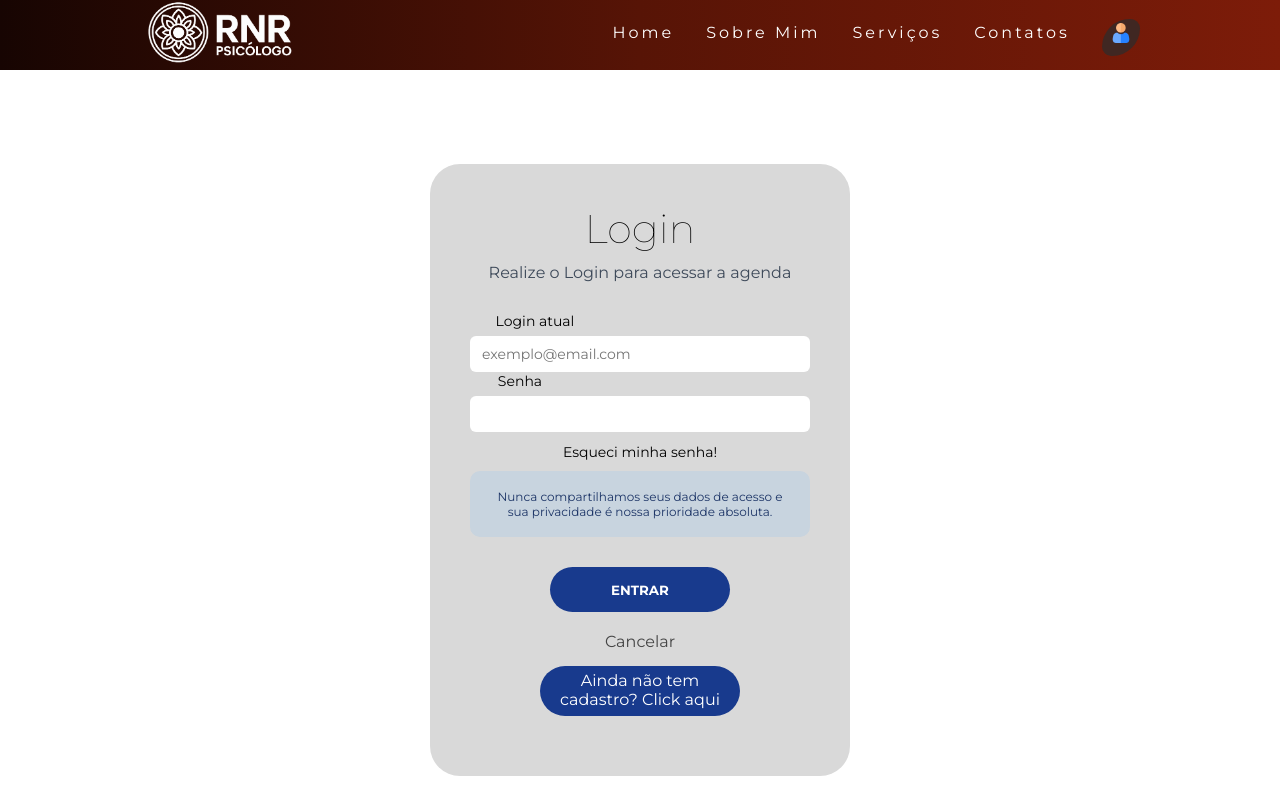
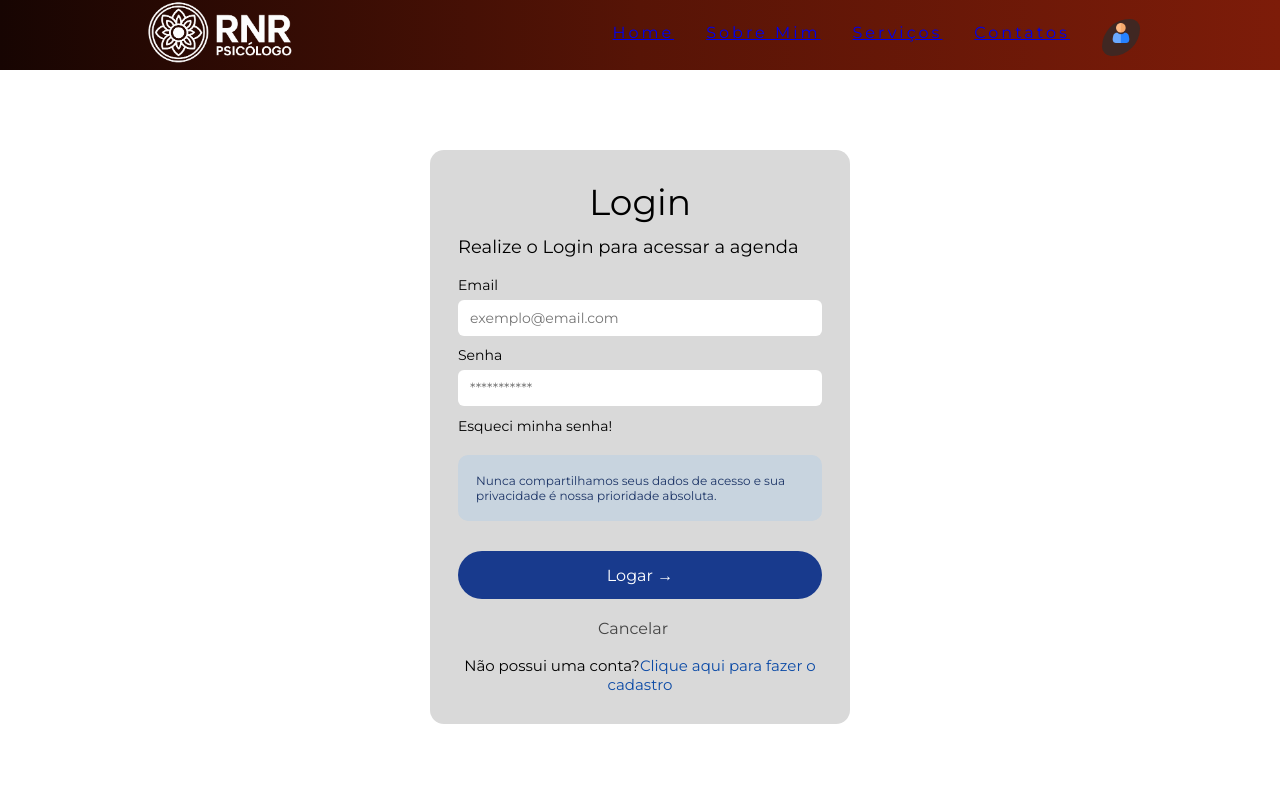
Before and after one commit to VictorEmanuel06/projeto-integrador-back-end, a React (Vite) app in the folder frontend/: page /loginusuario in a window 1280 px wide. Shown: the top 800 px of the page. Built offline with nearby package versions, Linux system fonts and the light colour scheme; no server answers.

Commit message:
layout login

```diff
--- a/frontend/src/components/footer/Footer.css
+++ b/frontend/src/components/footer/Footer.css
@@ -7,7 +7,7 @@ h1, h2, h3, h4 {
     font-weight: 100;
 }
 
-p, li, a, span {
+p, li, span {
     font-weight: 400;
 }
 
--- a/frontend/src/pages/cadastroAdm/CadastroAdm.jsx
+++ b/frontend/src/pages/cadastroAdm/CadastroAdm.jsx
@@ -52,6 +52,7 @@ const CadastroAdm = () => {
             type="text"
             name="name"
             id="name"
+            placeholder="Digite seu nome"
             value={valores.name} // <-- ADICIONADO: Controla o input
             onChange={handleInput}
           />
@@ -64,6 +65,7 @@ const CadastroAdm = () => {
             type="email"
             name="email"
             id="email"
+            placeholder="Digite seu email"
             value={valores.email} // <-- ADICIONADO: Controla o input
             onChange={handleInput}
           />
@@ -76,6 +78,7 @@ const CadastroAdm = () => {
             type="password"
             name="password"
             id="password"
+            placeholder="Digite sua senha"
             autoComplete="new-password"
             value={valores.password} // <-- ADICIONADO: Controla o input
             onChange={handleInput}
@@ -85,7 +88,7 @@ const CadastroAdm = () => {
           )}
         </div>
 
-        <div className="info-cadAdm">
+        <div className="info-adm">
           Seus dados são protegidos por protocolos de segurança.
           Não compartilhamos informações pessoais com terceiros.
         </div>
--- a/frontend/src/pages/cadastroUsuario/CadastroUsuario.css
+++ b/frontend/src/pages/cadastroUsuario/CadastroUsuario.css
@@ -51,11 +51,6 @@
     font-size: 14px;
 }
 
-.info-usuario{
-    text-align: center;
-    margin: 20px;
-}
-
 .btn-usuario{
   width: 100%;
   height: 52px;
@@ -73,4 +68,11 @@
 .voltar_login{
     margin-top: 40px;
     color: #000;
+    text-decoration: none;
+    font-size: 15px;
 }
+.voltar-link{
+    text-decoration: none;
+    color: #0b4aa6;
+    font-size: 15px;
+}
--- a/frontend/src/pages/cadastroUsuario/CadastroUsuario.jsx
+++ b/frontend/src/pages/cadastroUsuario/CadastroUsuario.jsx
@@ -58,14 +58,14 @@ const handleSubmit = async (event) => {
 
         <div className="form-usuario">
             <label htmlFor="email">E-mail</label>
-            <input type="email" name="email" id="email" autoComplete="email"
+            <input type="email" name="email" id="email" autoComplete="email" placeholder="Digite seu email"
                 onChange={handleInput} />
             <span> {validationErrors.email} </span>
         </div>
 
         <div className="form-usuario">
             <label htmlFor="password">Senha</label>
-            <input type="password" name="password" id="password" autoComplete="new-password"
+            <input type="password" name="password" id="password" autoComplete="new-password" placeholder="Digite sua senha"
                 onChange={handleInput} />
             <span> {validationErrors.password} </span>
         </div>
@@ -75,7 +75,7 @@ const handleSubmit = async (event) => {
             <input type="password"></input>
         </div> */}
 
-        <div className="info-usuario">
+        <div className="alerta">
             Seus dados são protegidos por protocolos de segurança.
             Não compartilhamos informações pessoais com terceiros.
         </div>
@@ -84,7 +84,12 @@ const handleSubmit = async (event) => {
             Cadastrar conta →
         </button>
 
-            <NavLink to="/loginusuario" className="voltar_login" >Já possui uma conta? Clique para fazer login</NavLink>
+            <div className="voltar-login">
+                Já possui uma conta?
+                <NavLink to="/loginusuario" className="voltar-link" >
+                    Clique para fazer login
+                </NavLink>
+            </div>
 
     </div>
     </form>
--- a/frontend/src/pages/contats/Contatos.css
+++ b/frontend/src/pages/contats/Contatos.css
@@ -24,20 +24,10 @@ h4 {
 
 p,
 li,
-a,
 span {
     font-weight: 400;
 }
 
-a {
-    color: #fff;
-    text-decoration: none;
-    transition: 0.3s;
-}
-
-a:hover {
-    opacity: 0.7;
-}
 
 
 /* Formulario de contato */
--- a/frontend/src/pages/loginAdm/LoginAdm.jsx
+++ b/frontend/src/pages/loginAdm/LoginAdm.jsx
@@ -71,6 +71,7 @@ const LoginAdm = () => {
             type="email"
             name="email"
             id="email"
+            placeholder="email@email.com"
             autoComplete="email"
             value={valores.email}
             onChange={handleInput}
@@ -89,6 +90,7 @@ const LoginAdm = () => {
             type="password"
             name="password"
             id="password"
+            placeholder="*************"
             autoComplete="current-password"
             value={valores.password}
             onChange={handleInput}
@@ -115,14 +117,20 @@ const LoginAdm = () => {
           Logar →
         </button>
 
+          <NavLink to="/" className="cancelar-adm">
+            Cancelar
+          </NavLink>
+
         <div className="login-adm">
           Não possui uma conta?
           <NavLink
             to="/cadastroadm"
             className="redi-cad-adm"
           >
-            Clique para fazer o cadastro
+            Clique aqui para fazer o cadastro
           </NavLink>
+
+          {/* <NavLink className="btn-voltar-login" to="/loginusuario">Voltar para Login usuario</NavLink> */}
         </div>
       </form>
     </div>
--- a/frontend/src/pages/loginUsuario/LoginUsuario.jsx
+++ b/frontend/src/pages/loginUsuario/LoginUsuario.jsx
@@ -69,27 +69,40 @@ function LoginUsuario() {
   };
 
   return (
-    <div className="container-login-user">
-      <div className="card-usuario">
-        <h1 className="card-login-h1">Login</h1>
+      <div className="card-loginusuario">
+        <h1 className="title-loginusuario">Login</h1>
 
-        <p className="descricao-usuario">
+        <p className="subtitle-usuario">
           Realize o Login para acessar a agenda
         </p>
 
-        <form action="" onSubmit={handleSubimt} className="form-usuario">
+        <form onSubmit={handleSubimt} noValidate>
 
-          <div>
-            <label htmlFor="email" className="label-usuario">Login atual</label>
-            <input type="text" placeholder="exemplo@email.com" name="email" id="email" autoComplete="email"
-              onChange={handleInput} />
+          <div className="form-usuario">
+            <label htmlFor="email">Email</label>
+
+            <input
+            type="text"
+            placeholder="exemplo@email.com"
+            name="email"
+            id="email"
+            autoComplete="email"
+            onChange={handleInput} />
+
             <span>{errors.email}</span>
           </div>
 
-          <div>
-            <label htmlFor="password" className="label-usuario-senha">Senha</label>
-            <input className="password-usuario" type="password" name="password" id="password" autoComplete="current-password"
-              onChange={handleInput} />
+          <div className="form-usuario">
+            <label htmlFor="password">Senha</label>
+
+            <input
+            className="password-usuario"
+            type="password" name="password"
+            id="password"
+             placeholder="***********"
+            autoComplete="current-password"
+            onChange={handleInput} />
+
             <span>{errors.password}</span>
             <NavLink to="/recuperarsenhausuario" className="esqueci-senha-usuario">Esqueci minha senha!</NavLink>
           </div>
@@ -99,19 +112,28 @@ function LoginUsuario() {
             dados de acesso e sua privacidade é nossa prioridade absoluta.
           </div>
 
-          <button className="entrar" type="submit">
-            ENTRAR
+          <button className="btn-loginusuario" type="submit">
+            Logar →
           </button>
 
           <NavLink to="/" className="cancelar">
             Cancelar
           </NavLink>
 
-          <NavLink to="/cadastrousuario" className="btn_cadastro">Ainda não tem cadastro? Click aqui</NavLink>
+          <div className="login-usuario">
+            Não possui uma conta?
+            <NavLink
+              to="/cadastrousuario"
+              className="redi-cad-usuario"
+              >
+                Clique aqui para fazer o cadastro
+              </NavLink>
+          </div>
+
+          {/* <NavLink to="/loginadm" className="btn-login-adm">Login Adiministrativo</NavLink> */}
 
         </form>
       </div>
-    </div>
   );
 }
 
--- a/frontend/src/pages/loginUsuario/loginUsuario.css
+++ b/frontend/src/pages/loginUsuario/loginUsuario.css
@@ -1,61 +1,57 @@
-.container-login-user{
-    display: flex;
-    justify-content: center;
-    align-items: center;
-    min-height: 100vh;
+.card-loginusuario{
+    width: 420px;
+    background: #d9d9d9;
+    border-radius: 14px;
+    padding: 30px 28px;
+    margin: 80px auto;
 }
 
-.card-usuario{
-    width: 420px;
-    background: #d9d9d9;
-    padding: 40px;
-    border-radius: 30px;
+.title-loginusuario{
+    color: #000;
+    font-size: 36px;
+    font-weight: 400;
+    margin-bottom: 10px;
     text-align: center;
-    font-family: "Montserrat", sans-serif;
 }
 
-.card-login-h1{
-    color: #000;
-    font-size: 40px;
+.subtitle-usuario{
+    font-size: 14px;
+    color: #3e4a5a;
+    line-height: 1.5;
+    margin-bottom: 30px;
+    width: 100%;
+}
+
+.form-usuario{
+    margin-bottom: 16px;
+}
+
+.form-usuario label {
+    display: block;
+    font-size: 14px;
+    color: #fff;
+    margin-bottom: 6px;
+}
+
+.form-adm input {
+    width: 100%;
+    height: 40px;
+    border: none;
+    border-radius: 6px;
+    background: #dddddd;
+    padding: 0 12px;
+    outline: none;
+    font-size: 14px;
+}
+
+.password-usuario{
     margin-bottom: 10px;
 }
 
-.descricao-usuario{
-    color: #3e4a5a;
-    margin-bottom: 30px;
-}
-
-.form-usuario{
-    display:flex;
-    flex-direction:column;
-}
-
-
-.label-usuario{
-    margin-right: 210px;
-    margin-bottom: 8px;
-    font-size: 15px;
-    color: #000;
-}
-.label-usuario-senha{
-    margin-right: 240px;
-}
-
-
-.password-usuario{
-    height: 40px;
-    border: none;
-    border-radius: 8px;
-    margin-bottom: 10px;
-    padding-left: 10px;
-}
-
 .esqueci-senha-usuario{
-    /* margin-right: 160px;
-    margin-bottom: 40px;
-    margin-top: 40px; */
     font-size: 14px;
     color: #000;
+    text-decoration: none;
 }
 
 .alerta{
@@ -64,34 +60,60 @@
     border-radius:10px;
     color:#1d3567;
     font-size:12px;
-    margin:10px 0 30px;
+    margin:20px 0 30px;
 }
 
-.entrar{
-    width: 180px;
-    height: 45px;
+.login-usuario{
+    text-align: center;
+    margin-top: 18px;
+    font-size: 12px;
+    color: #000;
+}
+
+.btn-loginusuario{
+    width: 100%;
+    height: 48px;
     border: none;
-    border-radius: 25px;
+    border-radius: 24px;
     background: #183a8d;
     color: white;
-    font-weight: bold;
+    font-size: 16px;
     cursor: pointer;
+    display: flex;
+    align-items: center;
+    justify-content: center;
+    gap: 8px;
+    margin-bottom: 20px;
+    transition: 0.2s;
 
-    margin:auto;
+}
+
+.redi-cad-usuario{
+    color: #0b4aa6;
+    text-decoration: none;
+    font-size: 15px;
+}
+
+
+.login-usuario {
+    color: #000;
+    font-size: 15px;
 }
 
 
 .cancelar{
-    margin-top:20px;
+    margin-top: 40px;
+    margin-left: 140px;
     color:#444;
     text-decoration:none;
 }
 
-.btn_cadastro{
+/* .btn_cadastro{
     margin: 10px;
     background: #183a8d;
     color: white;
-    font-weight: 400;
+    font-weight: 300;
+    font-size: 10px;
     padding-top: 5px;
     width: 200px;
     height: 50px;
@@ -101,4 +123,4 @@
 
     margin: 15px 10px 10px 70px;
 
-}
+} */
--- a/frontend/src/pages/servicos/Servicos.css
+++ b/frontend/src/pages/servicos/Servicos.css
@@ -64,13 +64,3 @@
         font-size: 2.7em;
     }
 }
-
-a {
-    color: #fff;
-    text-decoration: none;
-    transition: 0.3s;
-}
-
-a:hover {
-    opacity: 0.7;
-}
--- a/frontend/src/pages/sobremim/SobreMim.css
+++ b/frontend/src/pages/sobremim/SobreMim.css
@@ -70,14 +70,3 @@
 }
 
 /* menu*/
-
-a {
-    color: #fff;
-    ;
-    text-decoration: none;
-    transition: 0.3s;
-}
-
-a:hover {
-    opacity: 0.7;
-}
```
Also changed, not shown: frontend/src/pages/loginAdm/LoginAdm.css (+21 -5 lines).
